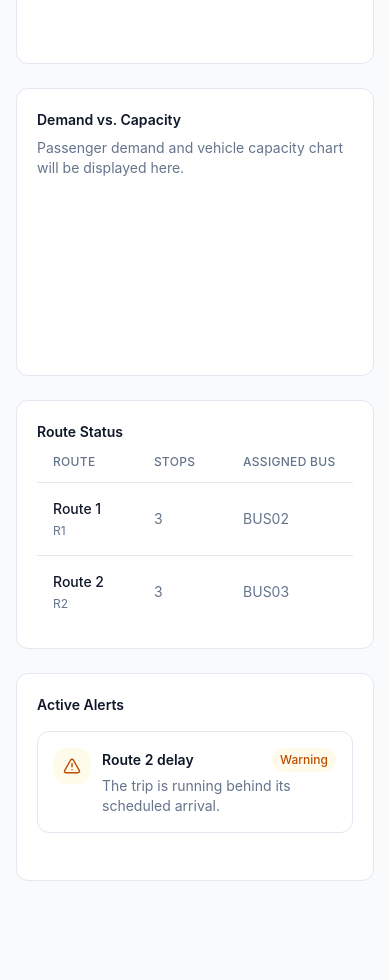
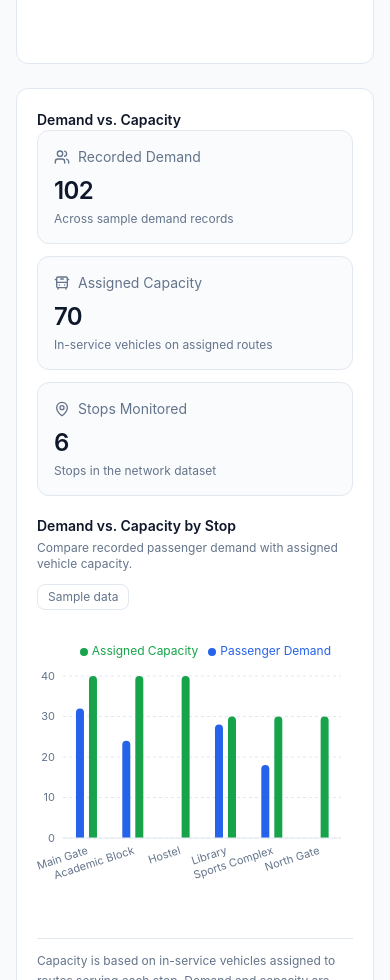
Before and after one commit to Iamsam45x/routePulse, a React (Vite) app in the folder frontend/: page / in a window 390 px wide. Shown: the part 1020-2000 px from the top of the page. Before the commit the page ends 1917 px from the top, so only its background shows below. Built offline with nearby package versions, Linux system fonts and the light colour scheme.

Commit message:
feat: add responsive demand capacity chart

```diff
--- a/frontend/package.json
+++ b/frontend/package.json
@@ -14,6 +14,7 @@
     "lucide-react": "^1.57.0",
     "react": "^19.2.8",
     "react-dom": "^19.2.8",
+    "recharts": "^3.10.1",
     "tailwindcss": "^4.3.3"
   },
   "devDependencies": {
--- /dev/null
+++ b/frontend/src/components/dashboard/DemandCapacityChart.tsx
@@ -0,0 +1,230 @@
+import {
+  Bar,
+  BarChart,
+  CartesianGrid,
+  Legend,
+  ResponsiveContainer,
+  Tooltip,
+  XAxis,
+  YAxis,
+} from "recharts";
+import { BusFront, Users, MapPin } from "lucide-react";
+
+import type {
+  DemandRecord,
+  Route,
+  Stop,
+  Vehicle,
+} from "../../types/operations";
+
+interface DemandCapacityChartProps {
+  demand: DemandRecord[];
+  stops: Stop[];
+  vehicles: Vehicle[];
+  routes: Route[];
+}
+
+export default function DemandCapacityChart({
+  demand,
+  stops,
+  vehicles,
+  routes,
+}: DemandCapacityChartProps) {
+  const totalDemand = demand.reduce(
+    (total, record) => total + record.passengerCount,
+    0,
+  );
+
+  const assignedCapacity = vehicles
+    .filter(
+      (vehicle) =>
+        vehicle.status === "in-service" && vehicle.routeId,
+    )
+    .reduce((total, vehicle) => total + vehicle.capacity, 0);
+
+  const chartData = stops.map((stop) => {
+    const stopDemand = demand
+      .filter((record) => record.stopId === stop.id)
+      .reduce((total, record) => total + record.passengerCount, 0);
+
+    const stopRouteIds = routes
+      .filter((route) => route.stopIds.includes(stop.id))
+      .map((route) => route.id);
+
+    const stopCapacity = vehicles
+      .filter(
+        (vehicle) =>
+          vehicle.status === "in-service" &&
+          vehicle.routeId &&
+          stopRouteIds.includes(vehicle.routeId),
+      )
+      .reduce((total, vehicle) => total + vehicle.capacity, 0);
+
+    return {
+      stop: stop.name,
+      demand: stopDemand,
+      capacity: stopCapacity,
+    };
+  });
+
+  if (stops.length === 0) {
+    return (
+      <div className="flex min-h-64 items-center justify-center rounded-lg border border-dashed border-border">
+        <p className="text-sm text-muted-foreground">
+          No stop data available yet.
+        </p>
+      </div>
+    );
+  }
+
+  return (
+    <div className="space-y-5">
+      <div className="grid grid-cols-1 gap-3 sm:grid-cols-3">
+        <div className="rounded-lg border border-border bg-slate-50/70 p-4">
+          <div className="flex items-center gap-2 text-sm text-muted-foreground">
+            <Users size={16} />
+            Recorded Demand
+          </div>
+
+          <p className="mt-2 text-2xl font-semibold tracking-tight text-foreground">
+            {totalDemand.toLocaleString()}
+          </p>
+
+          <p className="mt-1 text-xs text-muted-foreground">
+            Across sample demand records
+          </p>
+        </div>
+
+        <div className="rounded-lg border border-border bg-slate-50/70 p-4">
+          <div className="flex items-center gap-2 text-sm text-muted-foreground">
+            <BusFront size={16} />
+            Assigned Capacity
+          </div>
+
+          <p className="mt-2 text-2xl font-semibold tracking-tight text-foreground">
+            {assignedCapacity.toLocaleString()}
+          </p>
+
+          <p className="mt-1 text-xs text-muted-foreground">
+            In-service vehicles on assigned routes
+          </p>
+        </div>
+
+        <div className="rounded-lg border border-border bg-slate-50/70 p-4">
+          <div className="flex items-center gap-2 text-sm text-muted-foreground">
+            <MapPin size={16} />
+            Stops Monitored
+          </div>
+
+          <p className="mt-2 text-2xl font-semibold tracking-tight text-foreground">
+            {stops.length}
+          </p>
+
+          <p className="mt-1 text-xs text-muted-foreground">
+            Stops in the network dataset
+          </p>
+        </div>
+      </div>
+
+      <div className="flex flex-wrap items-center justify-between gap-3">
+        <div>
+          <h3 className="text-sm font-semibold text-foreground">
+            Demand vs. Capacity by Stop
+          </h3>
+
+          <p className="mt-1 text-xs text-muted-foreground">
+            Compare recorded passenger demand with assigned vehicle capacity.
+          </p>
+        </div>
+
+        <span className="rounded-md border border-border bg-white px-2.5 py-1 text-xs text-muted-foreground">
+          Sample data
+        </span>
+      </div>
+
+      <div className="h-72 w-full sm:h-80">
+        <ResponsiveContainer width="100%" height="100%">
+          <BarChart
+            data={chartData}
+            margin={{ top: 12, right: 12, left: -16, bottom: 28 }}
+            barGap={5}
+            barCategoryGap="28%"
+          >
+            <CartesianGrid
+              stroke="#E2E8F0"
+              strokeDasharray="3 3"
+              vertical={false}
+            />
+
+            <XAxis
+              dataKey="stop"
+              tick={{ fill: "#64748B", fontSize: 11 }}
+              tickLine={false}
+              axisLine={{ stroke: "#E2E8F0" }}
+              angle={-18}
+              textAnchor="end"
+              interval={0}
+              height={52}
+            />
+
+            <YAxis
+              allowDecimals={false}
+              tick={{ fill: "#64748B", fontSize: 11 }}
+              tickLine={false}
+              axisLine={false}
+              width={42}
+            />
+
+            <Tooltip
+              cursor={{ fill: "#F1F5F9" }}
+              contentStyle={{
+                borderRadius: "10px",
+                border: "1px solid #E2E8F0",
+                boxShadow: "0 4px 12px rgba(15, 23, 42, 0.06)",
+                fontSize: "12px",
+              }}
+              labelStyle={{
+                color: "#0F172A",
+                fontWeight: 600,
+                marginBottom: "6px",
+              }}
+            />
+
+            <Legend
+              verticalAlign="top"
+              align="right"
+              iconType="circle"
+              iconSize={8}
+              wrapperStyle={{
+                fontSize: "12px",
+                paddingBottom: "16px",
+              }}
+            />
+
+            <Bar
+              dataKey="demand"
+              name="Passenger Demand"
+              fill="#2563EB"
+              radius={[4, 4, 0, 0]}
+              maxBarSize={28}
+            />
+
+            <Bar
+              dataKey="capacity"
+              name="Assigned Capacity"
+              fill="#16A34A"
+              radius={[4, 4, 0, 0]}
+              maxBarSize={28}
+            />
+          </BarChart>
+        </ResponsiveContainer>
+      </div>
+
+      <p className="border-t border-border pt-3 text-xs leading-relaxed text-muted-foreground">
+        Capacity is based on in-service vehicles assigned to routes serving
+        each stop. Demand and capacity are sample values, not live operational
+        measurements.
+      </p>
+    </div>
+  );
+}
--- a/frontend/src/components/dashboard/RouteStatusTable.tsx
+++ b/frontend/src/components/dashboard/RouteStatusTable.tsx
@@ -41,7 +41,7 @@ export default function RouteStatusTable({
 
   return (
     <div className="overflow-x-auto">
-      <table className="w-full min-w-[640px] text-left text-sm">
+      <table className="w-full min-w-160 text-left text-sm">
         <thead>
           <tr className="border-b border-border text-xs uppercase tracking-wide text-muted-foreground">
             <th className="px-4 py-3 font-medium">Route</th>
--- a/frontend/src/pages/OperationPage.tsx
+++ b/frontend/src/pages/OperationPage.tsx
@@ -10,6 +10,7 @@ import StatCard from "../components/dashboard/StatCard";
 import { operationsMockData } from "../mocks/operations";
 import AlertItem from "../components/dashboard/AlertItem";
 import RouteStatusTable from "../components/dashboard/RouteStatusTable";
+import DemandCapacityChart from "../components/dashboard/DemandCapacityChart";
 
 export default function OperationsPage() {
 
@@ -92,9 +93,12 @@ const statCards = [
 
         <div className="min-h-72 rounded-lg border border-border bg-white p-5">
           <h2 className="font-semibold">Demand vs. Capacity</h2>
-          <p className="mt-2 text-sm text-muted-foreground">
-            Passenger demand and vehicle capacity chart will be displayed here.
-          </p>
+<DemandCapacityChart
+  demand={operationsMockData.demand}
+  stops={operationsMockData.stops}
+  vehicles={operationsMockData.vehicles}
+  routes={operationsMockData.routes}
+/>
         </div>
       </section>
 
```
Also changed, not shown: 1 other file (tests, documents, lock files or other folders).
